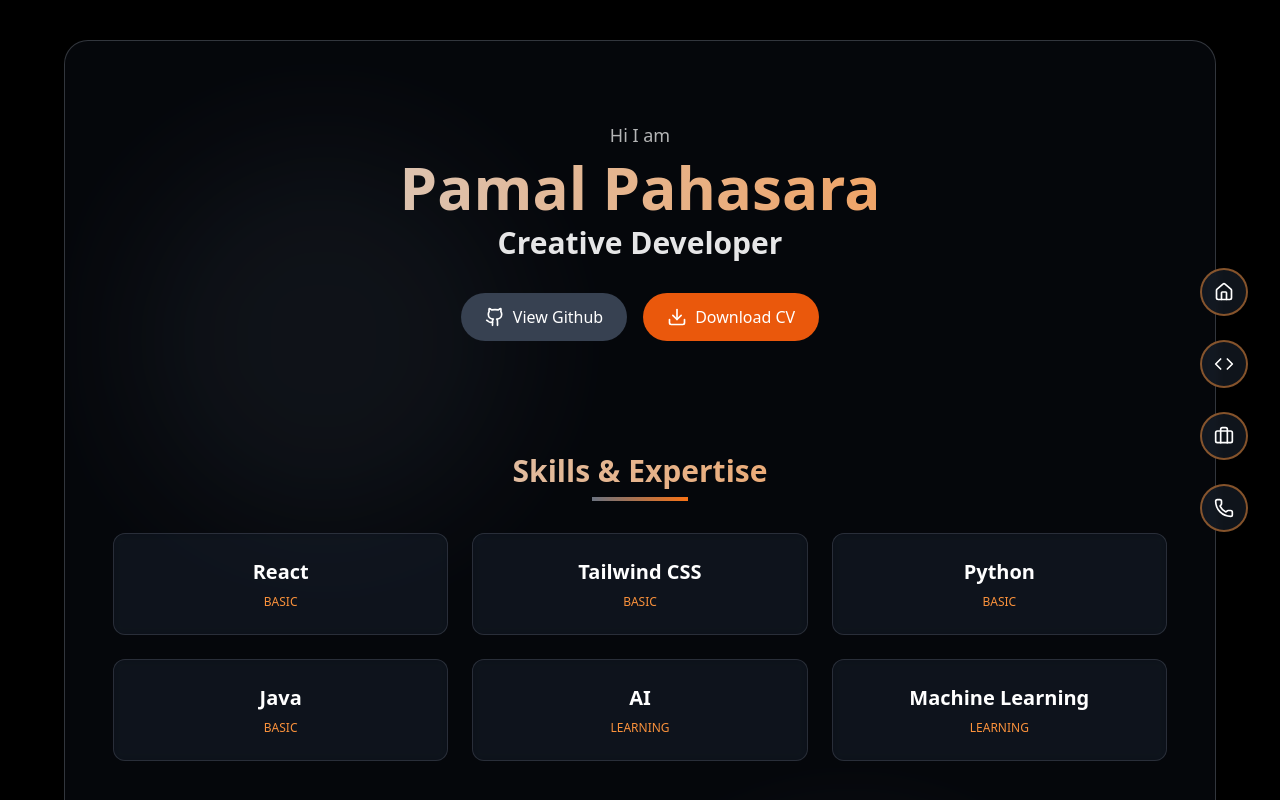
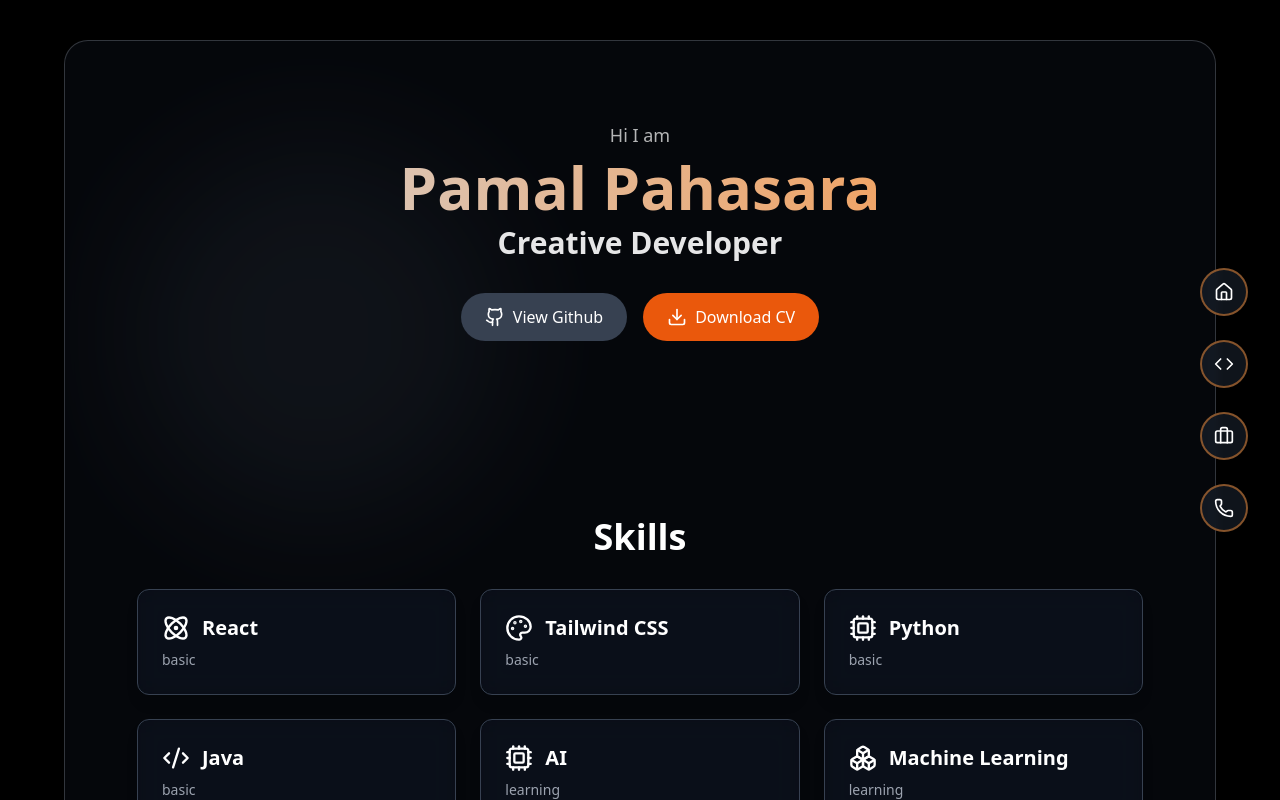
Before and after one commit to pamal29/react-portfolio, a React (Vite) app: page / in a window 1280 px wide. Shown: the top 800 px of the page. Built offline with nearby package versions, Linux system fonts and the light colour scheme.

Commit message:
update layout and skills

```diff
--- a/src/components/Skills.jsx
+++ b/src/components/Skills.jsx
@@ -1,25 +1,49 @@
-export default function Skills({ skills }) {
+import { motion } from "framer-motion";
+import { Code2, Palette, Cpu, Database, Boxes, Atom, Server } from "lucide-react";
+
+const skillIcons = {
+  React: Atom,
+  "Tailwind CSS": Palette,
+  Python: Cpu,
+  Java: Code2,
+  AI: Cpu,
+  "Machine Learning": Boxes,
+  JavaScript: Code2,
+  HTML: Code2,
+  CSS: Palette,
+  Node: Server,
+  Database: Database,
+};
+
+export default function Skills({ skills = [] }) {
   return (
-    <section id="skills" className="animate-fade-in animation-delay-1000">
-      <div className="text-center mb-8">
-        <h3 className="text-3xl font-bold mb-2 bg-gradient-to-r from-gray-300 to-orange-400 bg-clip-text text-transparent">
-          Skills & Expertise
-        </h3>
-        <div className="w-24 h-1 bg-gradient-to-r from-gray-500 to-orange-500 mx-auto"></div>
-      </div>
+    <section id="skills" className="py-16 text-white">
+      <div className="max-w-6xl mx-auto px-6">
+        <h2 className="text-4xl font-bold mb-8 text-center">Skills</h2>
 
-      <div className="grid grid-cols-1 md:grid-cols-2 lg:grid-cols-3 gap-6">
-        {skills.map((skill, i) => (
-          <div
-            key={i}
-            className="bg-gray-800/30 backdrop-blur-sm border border-gray-500/30 rounded-xl p-6 hover:border-orange-400 hover:scale-105 transition-all duration-300"
-          >
-            <div className="flex flex-col items-center">
-              <p className="font-bold text-xl mb-2">{skill.name}</p>
-              <p className="text-xs uppercase text-orange-400">{skill.status}</p>
-            </div>
-          </div>
-        ))}
+        <div className="grid grid-cols-1 sm:grid-cols-2 md:grid-cols-3 gap-6">
+          {skills.map((skill, index) => {
+            const Icon = skillIcons[skill.name] || Code2;
+
+            return (
+              <motion.div
+                key={skill.name}
+                initial={{ opacity: 0, y: 40 }}
+                animate={{ opacity: 1, y: 0 }}
+                transition={{ delay: index * 0.1, duration: 0.6 }}
+                className="p-6 bg-gray-900/40 border border-gray-700 rounded-xl shadow-lg
+                           backdrop-blur-md hover:scale-105 transition"
+              >
+                <div className="flex items-center gap-3">
+                  <Icon className="w-7 h-7 text-white" />
+                  <h3 className="text-xl font-semibold">{skill.name}</h3>
+                </div>
+
+                <p className="text-sm text-gray-400 mt-2">{skill.status}</p>
+              </motion.div>
+            );
+          })}
+        </div>
       </div>
     </section>
   );
```
